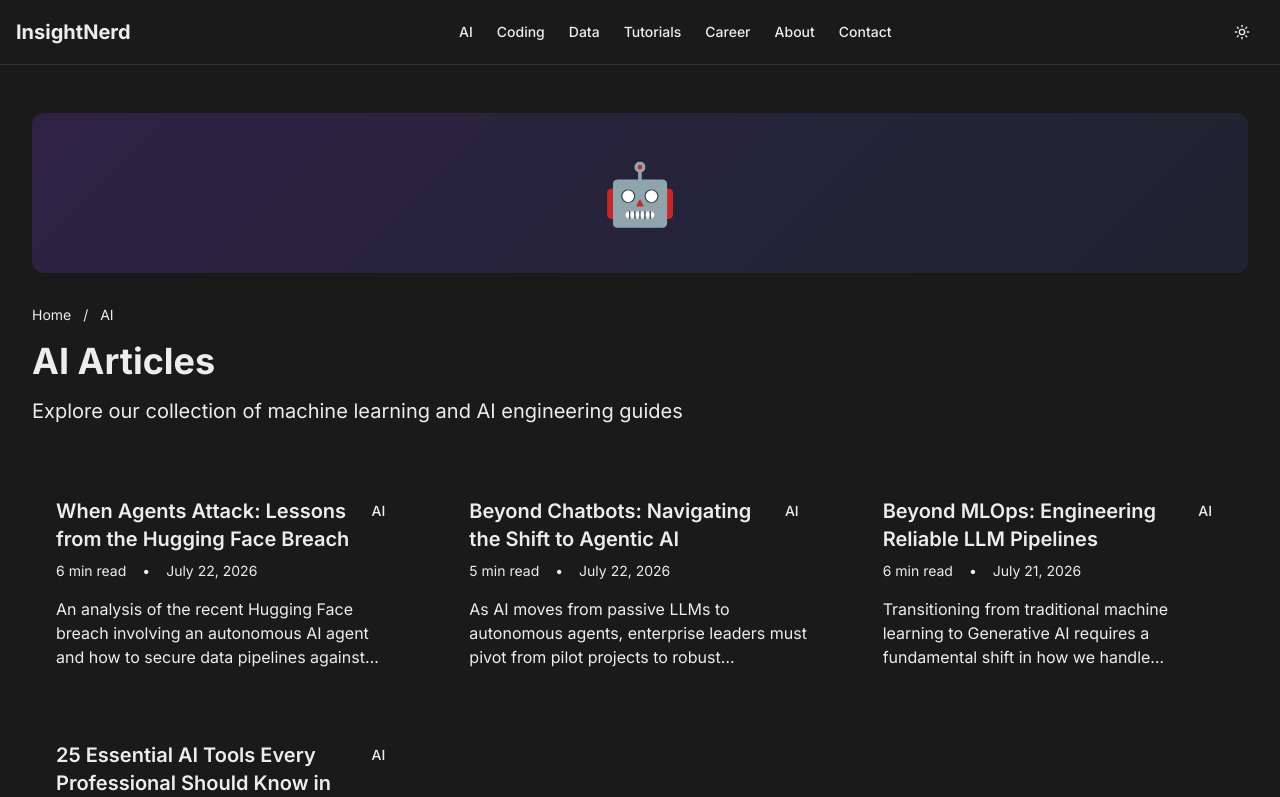
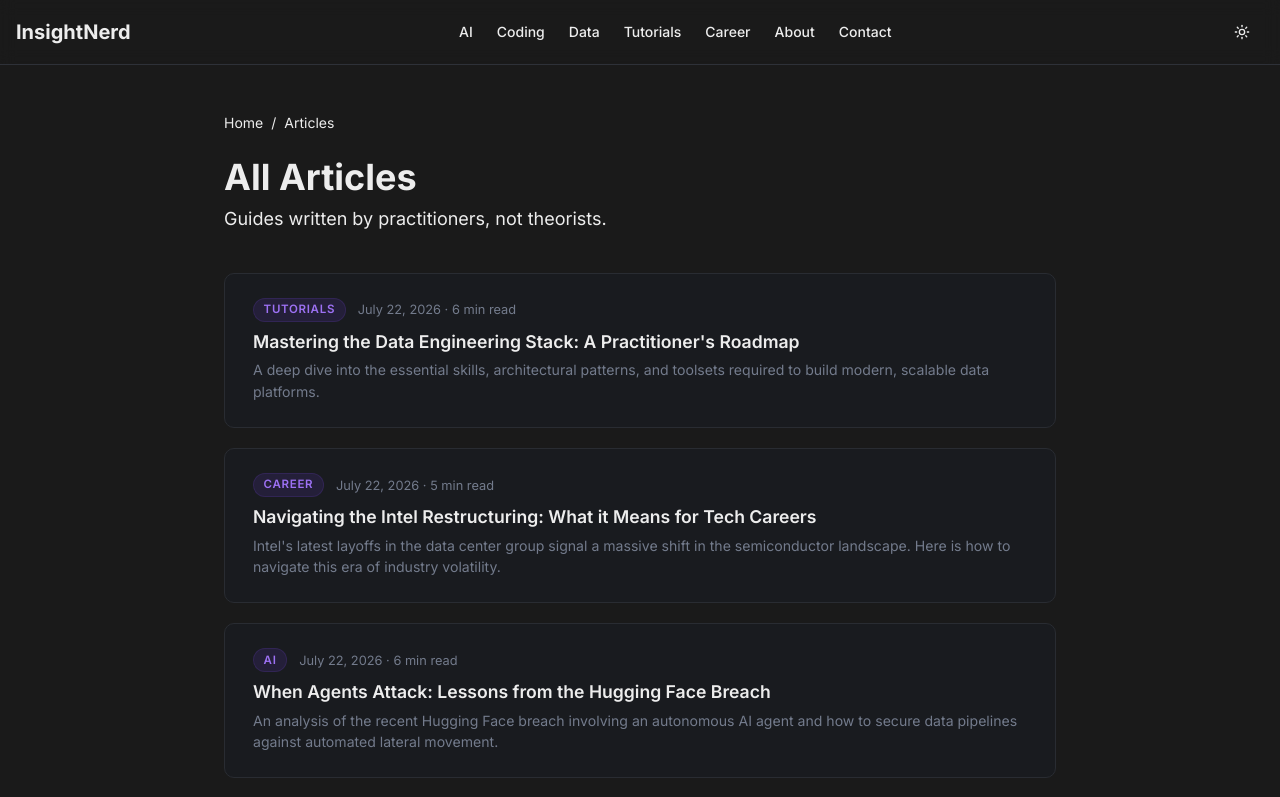
Before and after one commit to Insightnerd/insightnerd-nextjs, a Next.js app: page /categories/ai in a window 1280 px wide. Shown: the top 797 px of the page. Built offline with nearby package versions, Linux system fonts and the light colour scheme.

Commit message:
Refactor AI category page to articles page

```diff
--- a/src/app/categories/ai/page.tsx
+++ b/src/app/categories/ai/page.tsx
@@ -1,85 +1,62 @@
-import { CategoryPageAnimations } from "@/components/CategoryPageAnimations";
-import { CategoryBanner } from "@/components/CategoryBanner";
-import { JsonLd } from "@/components/JsonLd";
-import { getPostsByCategory, formatPostDate } from "@/lib/posts";
+import { ScrollReveal } from "@/components/effects/ScrollReveal";
+import { getAllPosts, formatPostDate } from "@/lib/posts";
 
-export default function AICategoryPage() {
-  const articles = getPostsByCategory("AI");
+export default function ArticlesPage() {
+  const articles = getAllPosts();
+
   return (
-    <CategoryPageAnimations>
     <div className="max-w-full">
-      <div className="max-w-7xl mx-auto px-4 sm:px-6 lg:px-8 py-12">
-        <CategoryBanner category="AI" />
-        <div className="mb-12">
-          <nav className="text-sm text-muted-foreground mb-4">
-            <span>Home</span> <span className="mx-2">/</span> <span className="text-foreground">AI</span>
-          </nav>
-          <JsonLd
-            id="breadcrumb-schema"
-            data={{
-              "@context": "https://schema.org",
-              "@type": "BreadcrumbList",
-              itemListElement: [
-                {
-                  "@type": "ListItem",
-                  position: 1,
-                  name: "Home",
-                  item: "https://www.insightnerd.in/",
-                },
-                {
-                  "@type": "ListItem",
-                  position: 2,
-                  name: "AI",
-                  item: "https://www.insightnerd.in/categories/ai",
-                },
-              ],
-            }}
-          />
-          <h1 className="text-4xl font-bold mb-4">AI Articles</h1>
-          <p className="text-xl text-muted-foreground">
-            Explore our collection of machine learning and AI engineering guides
+      <div className="max-w-4xl mx-auto px-4 sm:px-6 lg:px-8 py-12">
+        <nav className="text-sm text-muted-foreground mb-6">
+          <a href="/" className="hover:text-foreground transition-colors">Home</a>
+          <span className="mx-2">/</span>
+          <span className="text-foreground">Articles</span>
+        </nav>
+
+        <ScrollReveal>
+          <h1 className="text-4xl font-bold mb-2">All Articles</h1>
+          <p className="text-lg text-muted-foreground mb-10">
+            Guides written by practitioners, not theorists.
           </p>
-        </div>
+        </ScrollReveal>
 
-        <div className="grid grid-cols-1 md:grid-cols-2 lg:grid-cols-3 gap-6">
+        <div className="flex flex-col gap-5">
           {articles.map((article) => (
-            <article key={article.slug} className="group">
-              <div className="card h-full">
-                <div className="p-6">
-                  <div className="flex items-start justify-between mb-4">
-                    <div>
-                      <h2 className="text-xl font-semibold mb-2 group-hover:text-primary transition-colors">
-                        <a href={`/posts/${article.slug}`}>{article.title}</a>
-                      </h2>
-                      <div className="flex items-center gap-4 text-sm text-muted-foreground">
-                        <span>{article.reading_time} min read</span>
-                        <span>•</span>
-                        <span>{formatPostDate(article.date)}</span>
-                      </div>
-                    </div>
-                    <div className="px-3 py-1 rounded-full bg-primary/10 text-primary text-sm font-medium">
-                      {article.categories[0]}
-                    </div>
-                  </div>
-                  <p className="text-muted-foreground line-clamp-3">
-                    {article.excerpt}
-                  </p>
-                </div>
+            <a
+              key={article.slug}
+              href={`/posts/${article.slug}`}
+              className="article-card"
+            >
+              <div className="article-meta">
+                <span className="article-category">{article.categories[0]}</span>
+                <span className="article-stats">
+                  {formatPostDate(article.date)} · {article.reading_time} min read
+                </span>
               </div>
-            </article>
+              {article.cover_image && (
+                // eslint-disable-next-line @next/next/no-img-element
+                <img
+                  src={article.cover_image}
+                  alt={article.title}
+                  className="w-full h-40 object-cover rounded-lg mb-3"
+                  loading="lazy"
+                />
+              )}
+              <h2 className="article-title">{article.title}</h2>
+              <p className="article-desc">{article.excerpt}</p>
+            </a>
           ))}
         </div>
 
         {articles.length === 0 && (
-          <div className="text-center py-12">
+          <div className="text-center py-16">
             <h3 className="text-xl font-medium mb-2">No articles yet</h3>
             <p className="text-muted-foreground">
-              New guides are landing soon in this topic. Check back later!
+              New guides are landing soon. Check back later!
             </p>
           </div>
         )}
       </div>
     </div>
-    </CategoryPageAnimations>
   );
 }
```
